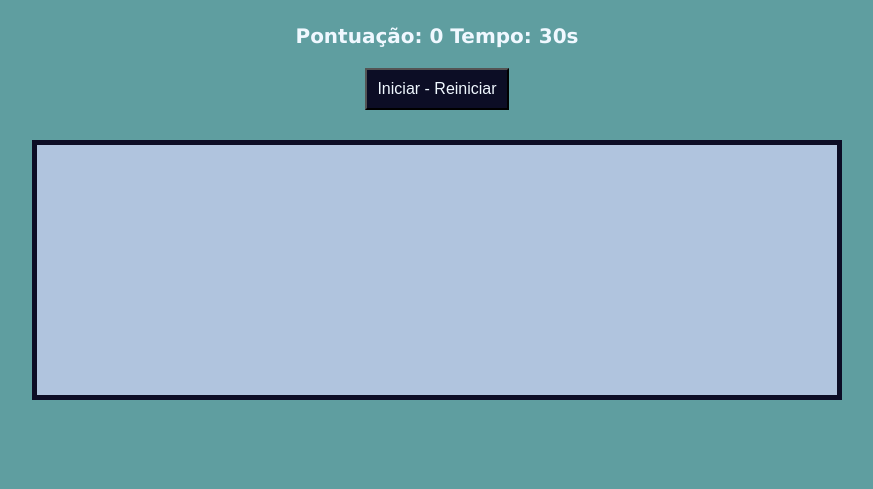
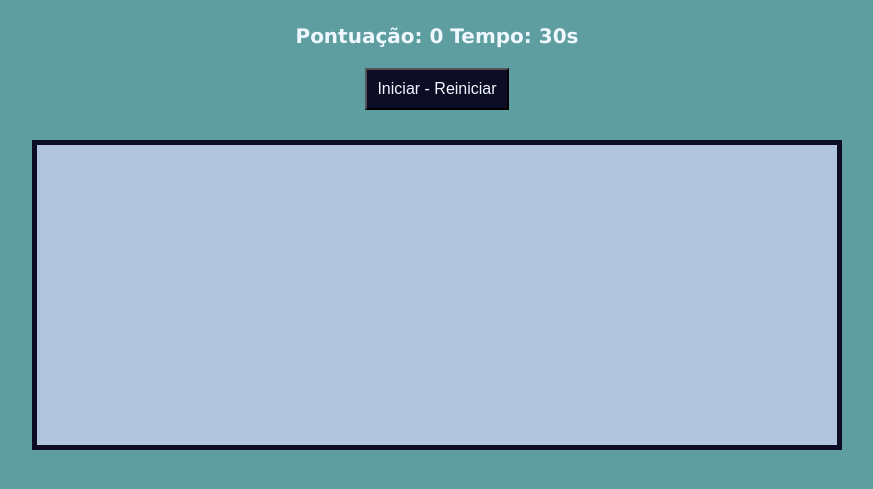
Before and after one commit to alice42ag/jogo_de_alvo-D, a plain HTML site: page index.html in a window 1280 px wide. Shown: the part 77-566 px from the top of the page, without its empty margins (203-1076 px from the left). Drawn offline with Linux system fonts and the light colour scheme.

Commit message:
Update style.css

```diff
--- a/style.css
+++ b/style.css
@@ -9,7 +9,7 @@ body{
 
 #game-area{
     width: 800px; /*Largura da área do jogo*/
-    height: 250px; /*Altura da área do jogo*/
+    height: 300px; /*Altura da área do jogo*/
     border: 5px solid rgb(12, 13, 37); /*Define borda com 5px de espessura e cor sólida*/
     margin: 10px auto; /*Adiciona margem de 20px em cima e em baixo da área do jogo*/
     position: relative; /*Permite posicionar elementos dentro da área do jogo*/
```
